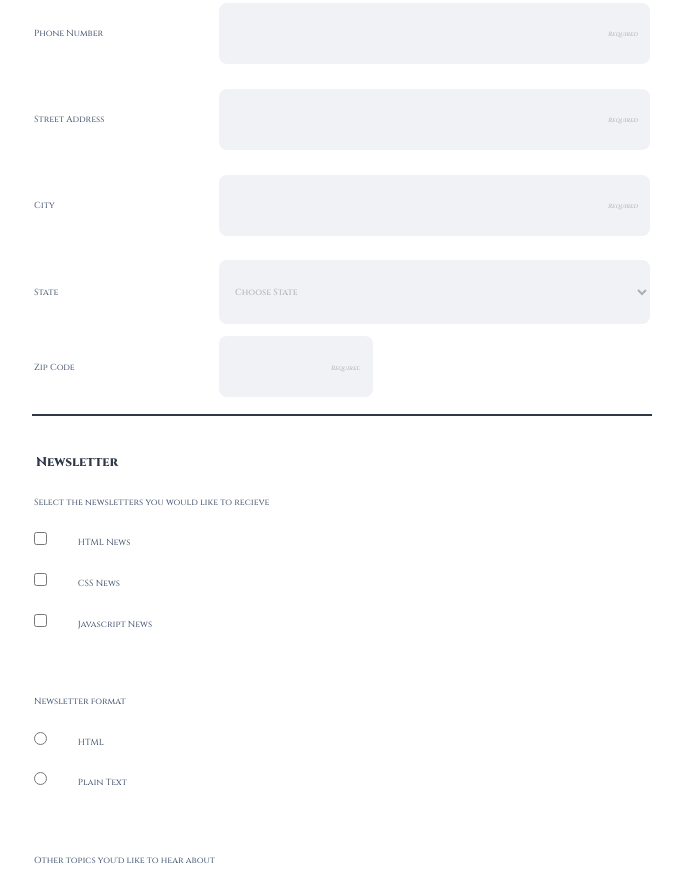
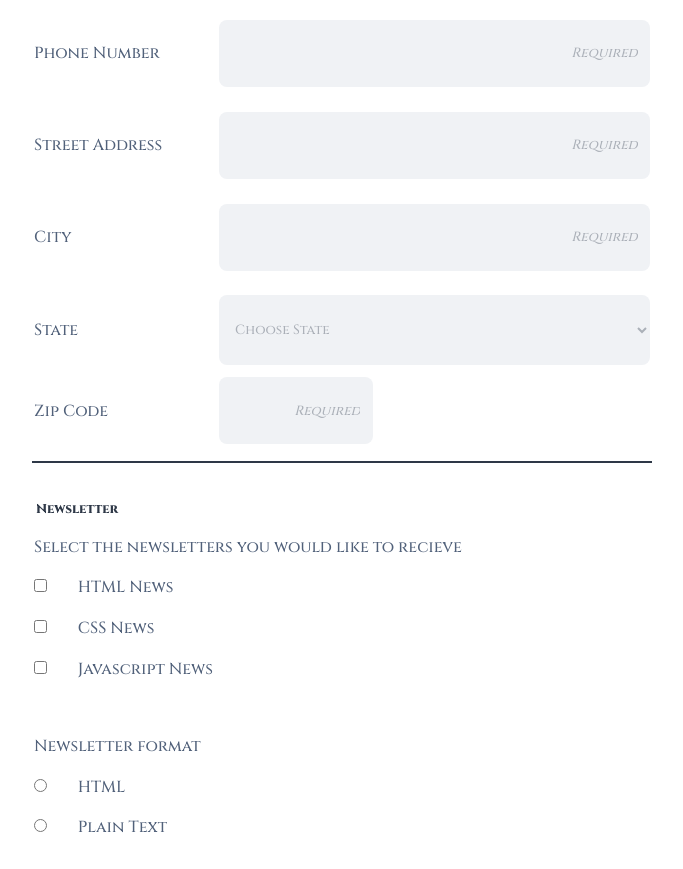
Before and after one commit to BellaBradbury/Responsive-Registration-Form, a plain HTML site: page index.html in a window 1280 px wide. Shown: the part 571-1440 px from the top of the page, without its empty margins (298-981 px from the left). Drawn offline with Linux system fonts and the light colour scheme.

Commit message:
slack fixes pt.1

```diff
--- a/css/style.css
+++ b/css/style.css
@@ -184,9 +184,9 @@ footer p {
 
   /* UNIVERSAL */
 
-  #info p, label, ::placeholder, input, select {
+  /* #info p, label, ::placeholder, input, select {
     font-size: .55em;
-  }
+  } */
 
   .full-cot {
     display: flex;
--- a/index.html
+++ b/index.html
@@ -131,7 +131,7 @@
           <input type="radio" id="html_format" value="html_format" name="user_format"><label for="html_format">HTML</label><br>
           <input type="radio" id="plain_text_format" value="plain_text_format" name="user_format"><label for="plain_text_format">Plain Text</label><br>
 
-          <label class="topic-info">Other topics you'd like to hear about</label><br>
+          <label class="topic-info" for="topics">Other topics you'd like to hear about</label><br>
           <textarea id="topics" name="user_topics" placeholder="Optional"></textarea><br>
 
           <button type="submit">Sign Up</button>
```
